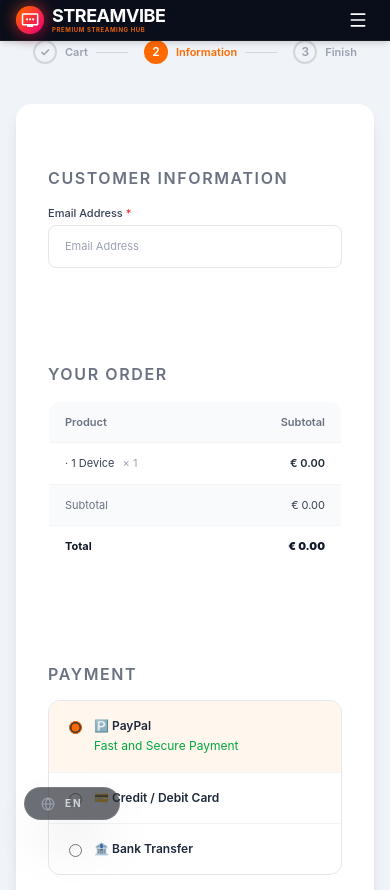
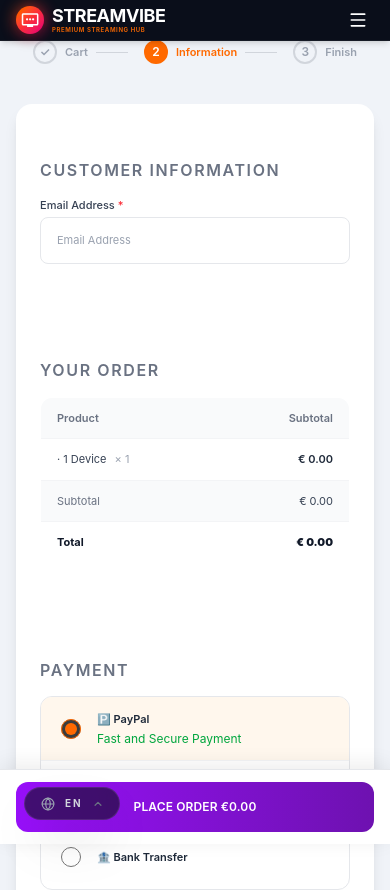
Before and after one commit to mohamedagnouch/streamvibe-iptv, a Next.js app: page /checkout in a window 390 px wide. Shown: the top 890 px of the page. Built offline with nearby package versions, Linux system fonts and the light colour scheme.

Commit message:
perf: replace img with Image, fix metadataBase to streamvibe.shop, sticky mobile checkout button

```diff
--- a/app/checkout/page.tsx
+++ b/app/checkout/page.tsx
@@ -111,7 +111,7 @@
     return (
         <div className="min-h-screen bg-[#f0f3f8] flex flex-col">
             <Header />
-            <main className="flex-1 px-4 py-10">
+            <main className="flex-1 px-4 py-10 pb-28 sm:pb-10">
                 <div className="max-w-2xl mx-auto">
 
                     {/* Steps indicator */}
@@ -131,7 +131,7 @@
                         })}
                     </div>
 
-                    <div className="bg-white rounded-2xl shadow-lg p-8">
+                    <div className="bg-white rounded-2xl shadow-lg p-6 sm:p-8">
 
                         {/* Customer Information */}
                         <section className="mb-8">
@@ -144,7 +144,7 @@
                                 placeholder="Email Address"
                                 value={email}
                                 onChange={e => { setEmail(e.target.value); setEmailError(''); }}
-                                className={`w-full border ${emailError ? 'border-red-400' : 'border-gray-200'} rounded-lg px-4 py-3 text-sm text-black placeholder-gray-400 focus:outline-none focus:ring-2 focus:ring-orange-400 transition`}
+                                className={`w-full border ${emailError ? 'border-red-400' : 'border-gray-200'} rounded-lg px-4 py-3.5 text-sm text-black placeholder-gray-400 focus:outline-none focus:ring-2 focus:ring-orange-400 transition`}
                             />
                             {emailError && <p className="text-red-500 text-xs mt-1">{emailError}</p>}
                         </section>
@@ -179,22 +179,25 @@
                             </table>
                         </section>
 
-                        {/* Payment Method */}
+                        {/* Payment Method — large touch targets */}
                         <section className="mb-8">
                             <h3 className="text-xs font-black uppercase tracking-widest text-gray-500 mb-4">Payment</h3>
                             <div className="border border-gray-200 rounded-xl overflow-hidden divide-y divide-gray-100">
                                 {paymentOptions.map(opt => (
-                                    <label key={opt.id} className={`flex items-start gap-3 px-5 py-4 cursor-pointer transition ${payment === opt.id ? 'bg-orange-50' : 'hover:bg-gray-50'}`}>
+                                    <label
+                                        key={opt.id}
+                                        className={`flex items-center gap-4 px-5 min-h-[64px] cursor-pointer transition select-none ${payment === opt.id ? 'bg-orange-50' : 'hover:bg-gray-50'}`}
+                                    >
                                         <input
                                             type="radio"
                                             name="payment"
                                             value={opt.id}
                                             checked={payment === opt.id}
                                             onChange={() => setPayment(opt.id)}
-                                            className="mt-1 accent-orange-500"
+                                            className="w-5 h-5 accent-orange-500 flex-shrink-0"
                                         />
-                                        <div>
-                                            <span className="font-semibold text-gray-800">{opt.icon} {opt.label}</span>
+                                        <div className="flex-1 py-3">
+                                            <span className="font-semibold text-gray-800 text-sm sm:text-base">{opt.icon} {opt.label}</span>
                                             {opt.sub && <p className="text-xs text-green-600 font-medium mt-0.5">{opt.sub}</p>}
                                         </div>
                                     </label>
@@ -203,7 +206,7 @@
                         </section>
 
                         {/* Privacy note */}
-                        <p className="text-xs text-gray-400 mb-6">
+                        <p className="text-xs text-gray-400 mb-4">
                             Your personal data will be used to process your order and support your experience. See our{' '}
                             <Link href="/privacy" className="text-orange-500 underline">privacy policy</Link>.
                         </p>
@@ -214,11 +217,11 @@
                             </div>
                         )}
 
-                        {/* Place Order button */}
+                        {/* Place Order button — hidden on mobile (shown in sticky bar below) */}
                         <button
                             onClick={handlePlaceOrder}
                             disabled={loading}
-                            className="w-full bg-gradient-to-r from-purple-600 to-purple-800 hover:from-purple-700 hover:to-purple-900 text-white font-black uppercase tracking-widest py-4 rounded-xl text-base transition disabled:opacity-60 flex items-center justify-center gap-2"
+                            className="hidden sm:flex w-full bg-gradient-to-r from-purple-600 to-purple-800 hover:from-purple-700 hover:to-purple-900 text-white font-black uppercase tracking-widest py-4 rounded-xl text-base transition disabled:opacity-60 items-center justify-center gap-2"
                         >
                             {loading ? (
                                 <>
@@ -235,6 +238,28 @@
                     </div>
                 </div>
             </main>
+
+            {/* Sticky Place Order bar — mobile only */}
+            <div className="sm:hidden fixed bottom-0 left-0 right-0 z-50 bg-white border-t border-gray-200 px-4 py-3 shadow-[0_-4px_20px_rgba(0,0,0,0.08)]">
+                <button
+                    onClick={handlePlaceOrder}
+                    disabled={loading}
+                    className="w-full bg-gradient-to-r from-purple-600 to-purple-800 text-white font-black uppercase tracking-widest py-4 rounded-xl text-base transition disabled:opacity-60 flex items-center justify-center gap-2"
+                >
+                    {loading ? (
+                        <>
+                            <svg className="animate-spin w-5 h-5" fill="none" viewBox="0 0 24 24">
+                                <circle className="opacity-25" cx="12" cy="12" r="10" stroke="currentColor" strokeWidth="4" />
+                                <path className="opacity-75" fill="currentColor" d="M4 12a8 8 0 018-8V0C5.373 0 0 5.373 0 12h4z" />
+                            </svg>
+                            Processing…
+                        </>
+                    ) : (
+                        `Place Order  €${parseFloat(price).toFixed(2)}`
+                    )}
+                </button>
+            </div>
+
             <Footer />
         </div>
     );
--- a/app/components/MovieCarousel.tsx
+++ b/app/components/MovieCarousel.tsx
@@ -1,5 +1,6 @@
 'use client';
 
+import Image from 'next/image';
 import Slider from 'react-slick';
 import 'slick-carousel/slick/slick.css';
 import 'slick-carousel/slick/slick-theme.css';
@@ -127,10 +128,12 @@
             <div key={movie.id} className="px-1 sm:px-2">
               <div className="relative group cursor-pointer">
                 <div className="relative overflow-hidden rounded-xl aspect-[2/3] bg-gray-800 shadow-lg hover:shadow-2xl transition-shadow">
-                  <img
+                  <Image
                     src={movie.image}
                     alt={movie.title}
-                    className="w-full h-full object-cover transition-transform duration-500 group-hover:scale-110"
+                    fill
+                    sizes="(max-width: 480px) 50vw, (max-width: 768px) 33vw, 20vw"
+                    className="object-cover transition-transform duration-500 group-hover:scale-110"
                   />
                   <div className="absolute inset-0 bg-gradient-to-t from-black/90 via-black/40 to-transparent opacity-0 group-hover:opacity-100 transition-opacity duration-300">
                     <div className="absolute bottom-0 left-0 right-0 p-4">
--- a/app/components/PaymentModal.tsx
+++ b/app/components/PaymentModal.tsx
@@ -1,6 +1,7 @@
 'use client';
 
 import { useState } from 'react';
+import Image from 'next/image';
 import { X, CreditCard, Bitcoin, DollarSign, Building2, Lock, CheckCircle } from 'lucide-react';
 
 interface PaymentModalProps {
@@ -239,8 +240,8 @@
                     required
                   />
                   <div className="absolute right-3 top-1/2 -translate-y-1/2 flex gap-1">
-                    <img src="https://upload.wikimedia.org/wikipedia/commons/0/04/Visa.svg" alt="Visa" className="h-6" />
-                    <img src="https://upload.wikimedia.org/wikipedia/commons/2/2a/Mastercard-logo.svg" alt="Mastercard" className="h-6" />
+                    <Image src="https://upload.wikimedia.org/wikipedia/commons/0/04/Visa.svg" alt="Visa" width={36} height={24} className="h-6 w-auto" />
+                    <Image src="https://upload.wikimedia.org/wikipedia/commons/2/2a/Mastercard-logo.svg" alt="Mastercard" width={36} height={24} className="h-6 w-auto" />
                   </div>
                 </div>
               </div>
--- a/app/layout.tsx
+++ b/app/layout.tsx
@@ -16,7 +16,7 @@
 });
 
 export const metadata: Metadata = {
-  metadataBase: new URL('https://streamvibe.com'),
+  metadataBase: new URL('https://streamvibe.shop'),
   title: {
     default: "StreamVibe | Official Premium Streaming Platform - Live TV & VOD",
     template: "%s | StreamVibe"
@@ -39,7 +39,7 @@
   openGraph: {
     type: 'website',
     locale: 'en_US',
-    url: 'https://streamvibe.com',
+    url: 'https://streamvibe.shop',
     siteName: 'StreamVibe',
     title: 'StreamVibe | Premium IPTV Streaming Platform',
     description: 'Experience 96,000+ VOD titles and 37,591+ live channels in stunning 4K quality',
@@ -62,7 +62,7 @@
   },
 
   alternates: {
-    canonical: 'https://streamvibe.com',
+    canonical: 'https://streamvibe.shop',
   },
 };
 
@@ -75,9 +75,9 @@
     <html lang="en" suppressHydrationWarning>
       <head>
         {/* Hreflang tags for SEO */}
-        <link rel="alternate" hrefLang="en" href="https://streamvibe.com" />
-        <link rel="alternate" hrefLang="de" href="https://streamvibe.com" />
-        <link rel="alternate" hrefLang="x-default" href="https://streamvibe.com" />
+        <link rel="alternate" hrefLang="en" href="https://streamvibe.shop" />
+        <link rel="alternate" hrefLang="de" href="https://streamvibe.shop" />
+        <link rel="alternate" hrefLang="x-default" href="https://streamvibe.shop" />
       </head>
       <body
         className={`${geistSans.variable} ${geistMono.variable} antialiased`}
```
Also changed, not shown: app/components/HowItWorks.tsx (+12 -3 lines).
